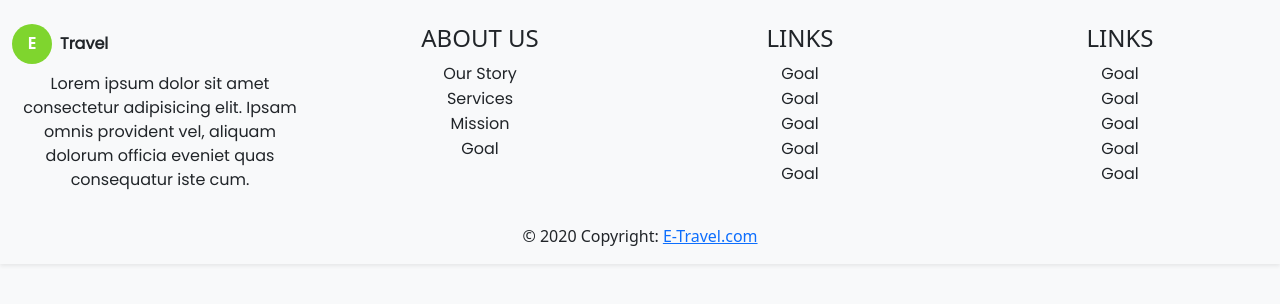
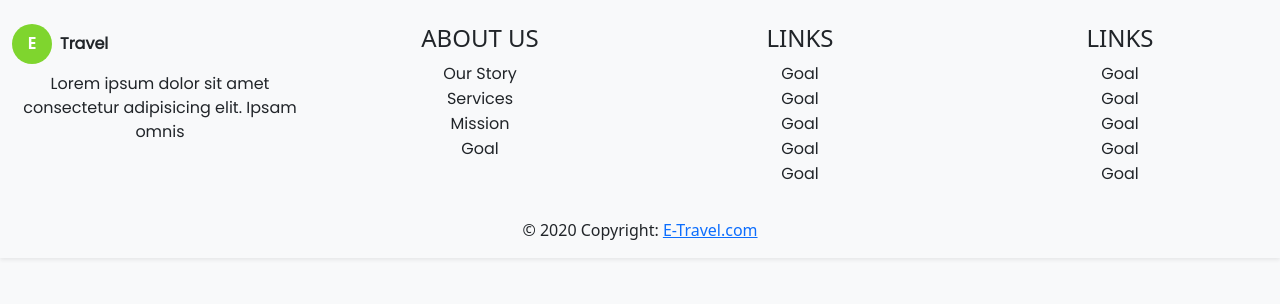
Before and after one commit to jatin-08/E-Travel, a PHP site: page /E-Travel/footer.php in a window 1280 px wide. Shown: the top 304 px of the page. Run offline with PHP 8.4, Linux system fonts and the light colour scheme; some libraries are stand-ins or nearby versions.

Commit message:
initial commit

```diff
--- a/App/footer.php
+++ b/App/footer.php
@@ -38,9 +38,9 @@ include('../App\links.php');
                         <span class="rounded-circle text-center text-white fw-bold">E</span>
                         <span class="poppins px-2 fw-bold mt-2">Travel</span>
                     </a>
-                    <p class="poppins pt-2">Lorem ipsum dolor sit amet consectetur adipisicing elit. Ipsam omnis
-                        provident
-                        vel, aliquam dolorum officia eveniet quas consequatur iste cum.</p>
+                    <p class="poppins pt-2">
+                        Lorem ipsum dolor sit amet consectetur adipisicing elit. Ipsam omnis
+                    </p>
 
                 </div>
                 <!-- Grid column -->
@@ -55,16 +55,16 @@ include('../App\links.php');
 
                     <ul class="list-unstyled">
                         <li>
-                            <a href="#!" class="text-decoration-none poppins text-dark">Our Story</a>
+                            <a href="#!" class="text-decoration-none text-center pt-2 poppins text-dark">Our Story</a>
                         </li>
                         <li>
-                            <a href="#!" class="text-decoration-none poppins text-dark">Services</a>
+                            <a href="#!" class="text-decoration-none text-center pt-2 poppins text-dark">Services</a>
                         </li>
                         <li>
-                            <a href="#!" class="text-decoration-none poppins text-dark">Mission</a>
+                            <a href="#!" class="text-decoration-none text-center pt-2 poppins text-dark">Mission</a>
                         </li>
                         <li>
-                            <a href="#!" class="text-decoration-none poppins text-dark">Goal</a>
+                            <a href="#!" class="text-decoration-none text-center pt-2 poppins text-dark">Goal</a>
                         </li>
                     </ul>
 
```
